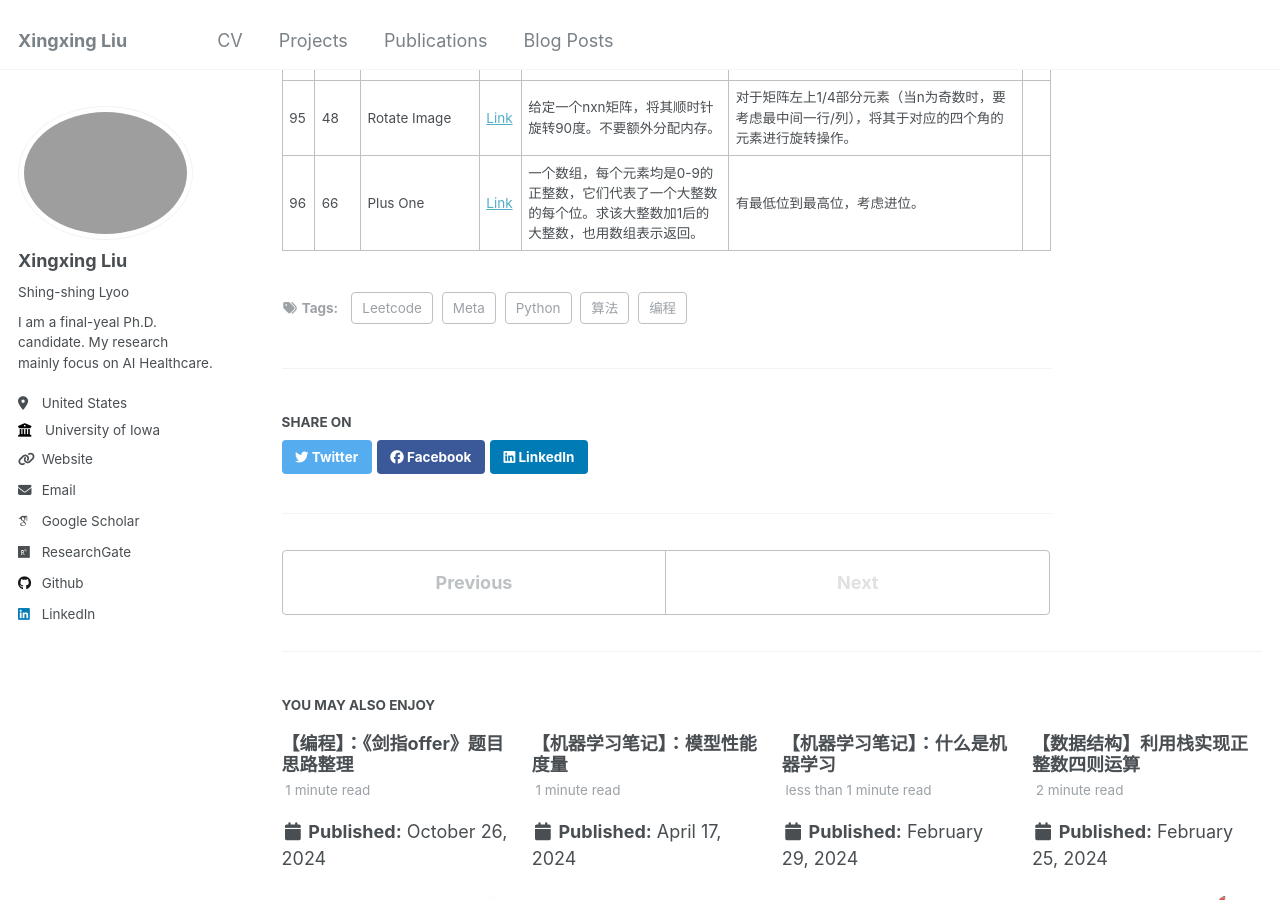
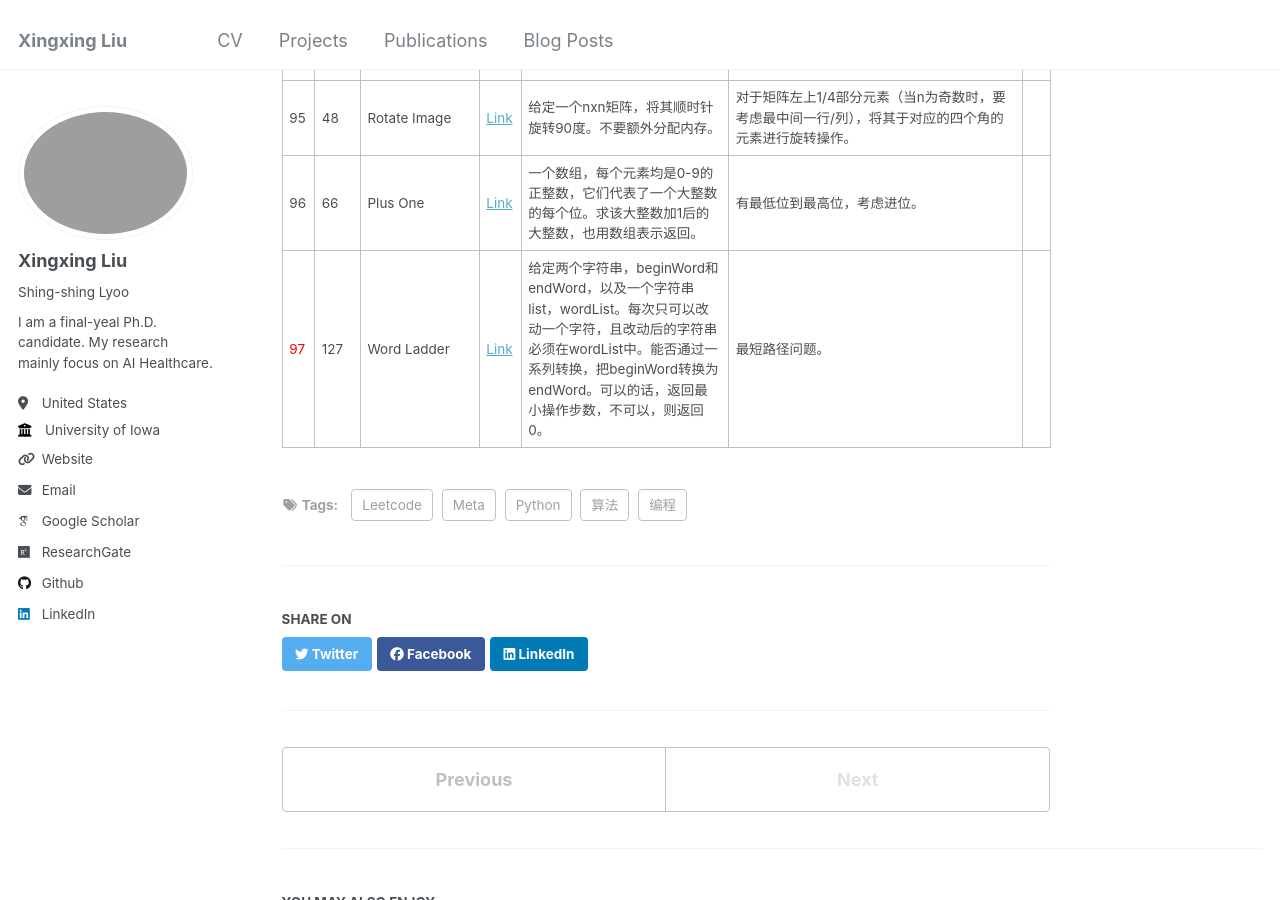
Before and after one commit to xxliu1996/xxliu1996.github.io, a Jekyll site: the page built from _posts/2024-11-10-blog-leetcode-meta.md, in a window 1280 px wide and 900 px high, scrolled down 11192 px. Built offline with Jekyll 4.4.1, drawn with Linux system fonts in a browser that asks for light colours; some web fonts are replaced.

Commit message:
update blog leetcode meta top 100

```diff
--- a/_posts/2024-11-10-blog-leetcode-meta.md
+++ b/_posts/2024-11-10-blog-leetcode-meta.md
@@ -111,3 +111,4 @@ tags:
 |94|43|Multiply Strings|[Link](https://leetcode.com/problems/multiply-strings/description/)|给定两个字符串，代表两个非负整数，返回它们代表整数的乘积，也用字符串表示。|从右向左双层遍历每个字符，取它们代表整数的乘积，加到目标位数上。若大于10，则进位。在返回结果的时候，要注意去除高位0。||
 |95|48|Rotate Image|[Link](https://leetcode.com/problems/rotate-image/)|给定一个nxn矩阵，将其顺时针旋转90度。不要额外分配内存。|对于矩阵左上1/4部分元素（当n为奇数时，要考虑最中间一行/列），将其于对应的四个角的元素进行旋转操作。||
 |96|66|Plus One|[Link](https://leetcode.com/problems/plus-one/description/)|一个数组，每个元素均是0-9的正整数，它们代表了一个大整数的每个位。求该大整数加1后的大整数，也用数组表示返回。|有最低位到最高位，考虑进位。||
+|<span style="color:red">97</span>|127|Word Ladder|[Link](https://leetcode.com/problems/word-ladder/description/)|给定两个字符串，beginWord和endWord，以及一个字符串list，wordList。每次只可以改动一个字符，且改动后的字符串必须在wordList中。能否通过一系列转换，把beginWord转换为endWord。可以的话，返回最小操作步数，不可以，则返回0。|最短路径问题。||
```
